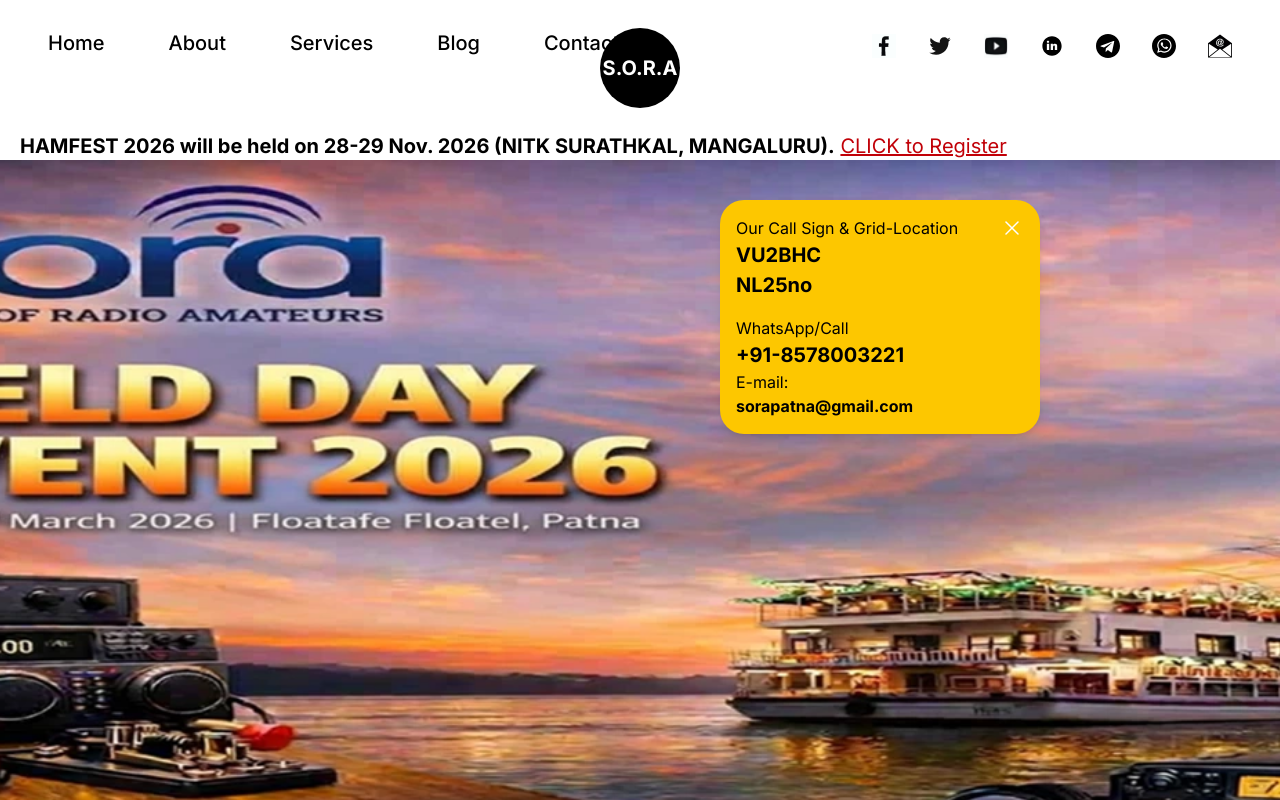
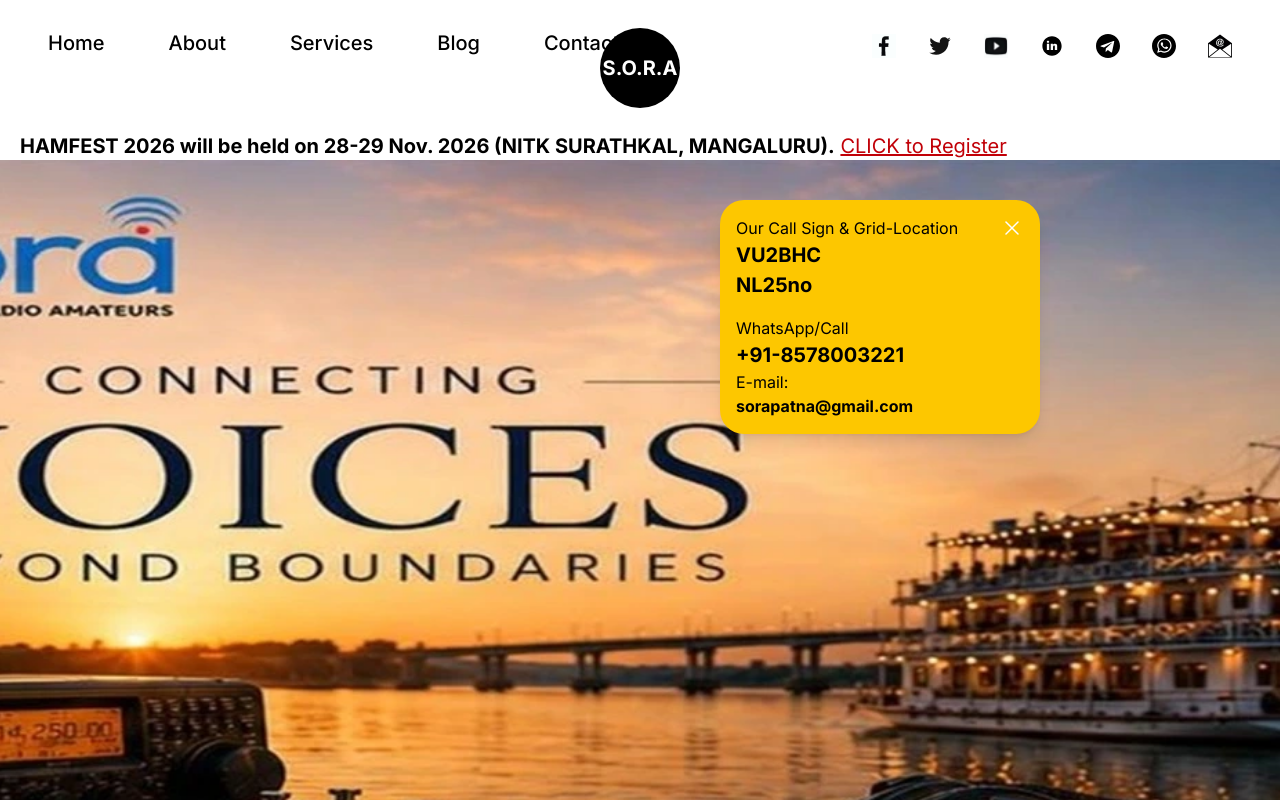
Before and after one commit to sorapatna/SORA-WEBSITE, a Next.js app: page / in a window 1280 px wide. Shown: the top 800 px of the page. Built offline with nearby package versions, Linux system fonts and the light colour scheme.

Commit message:
Update Hero.tsx

```diff
--- a/components/Hero.tsx
+++ b/components/Hero.tsx
@@ -6,7 +6,7 @@ const Hero = () => {
       {/* Background Image */}
       <div className="absolute inset-0 -z-10">
         <Image
-          src="/images/FIELDDAY.webp"
+          src="/images/HERO-BG.webp"
           alt="yoga"
           fill
           priority
```
